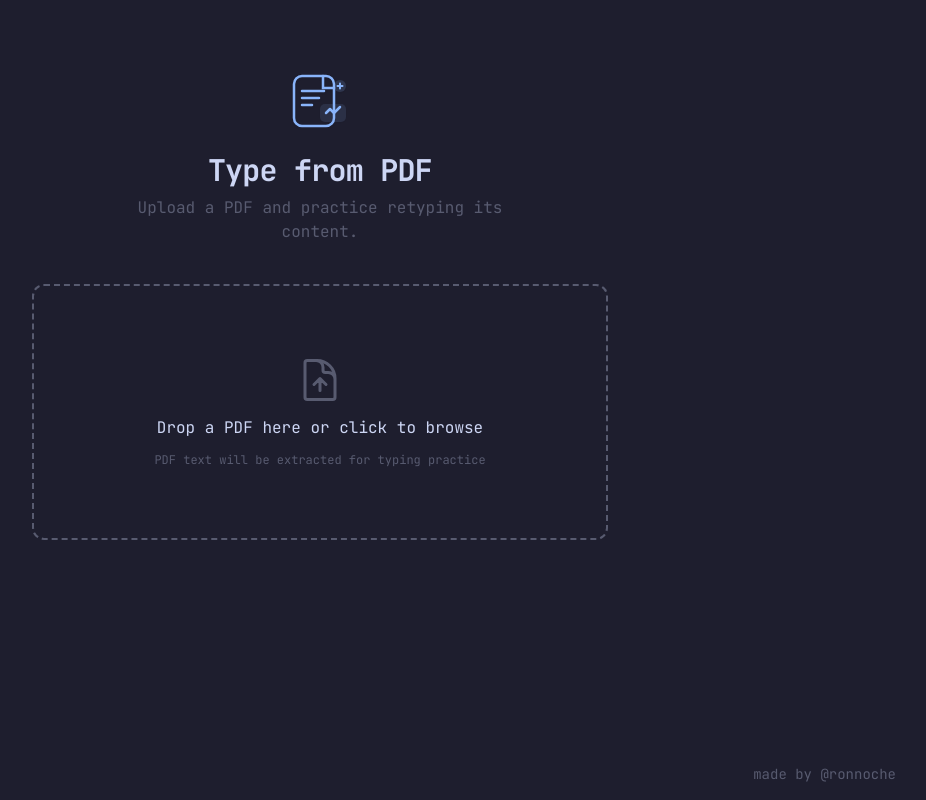
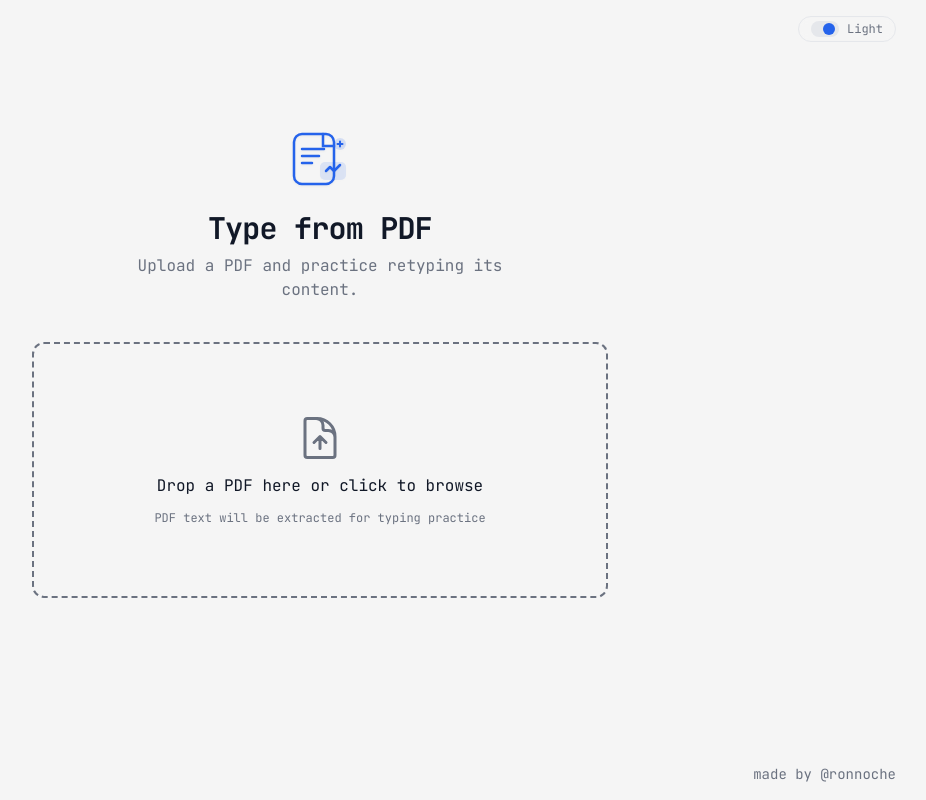
Before and after one commit to ronnoche/type-from-pdf, a Next.js app: page / in a window 1280 px wide. Shown: the whole page, without its empty margins (320-1246 px from the left). Built offline with nearby package versions, Linux system fonts and the light colour scheme.

Commit message:
added dark/light mode

```diff
--- a/app/components/SessionList.tsx
+++ b/app/components/SessionList.tsx
@@ -1,6 +1,7 @@
 "use client";
 
 import { Session, deleteSession } from "@/app/lib/storage";
+import { truncateText } from "@/app/lib/text";
 
 interface SessionListProps {
   sessions: Session[];
@@ -28,6 +29,7 @@ export default function SessionList({ sessions, onResume, onDelete }: SessionLis
           const progress = session.sourceText.length > 0
             ? Math.round((session.currentIndex / session.sourceText.length) * 100)
             : 0;
+          const displayName = truncateText(session.fileName, 60);
 
           return (
             <div
@@ -37,9 +39,10 @@ export default function SessionList({ sessions, onResume, onDelete }: SessionLis
               <button
                 onClick={() => onResume(session)}
                 className="flex-1 text-left"
+                title={session.fileName}
               >
                 <p className="text-sm text-[var(--text-primary)] truncate">
-                  {session.fileName}
+                  {displayName}
                 </p>
                 <p className="text-xs text-[var(--text-muted)] mt-0.5">
                   {session.completed ? (
--- /dev/null
+++ b/app/components/ThemeToggle.tsx
@@ -0,0 +1,61 @@
+"use client";
+
+import { useEffect, useState } from "react";
+
+type Theme = "dark" | "light";
+
+function applyTheme(theme: Theme) {
+  if (typeof document === "undefined") return;
+  document.documentElement.setAttribute("data-theme", theme);
+}
+
+export default function ThemeToggle() {
+  const [theme, setTheme] = useState<Theme>("dark");
+
+  useEffect(() => {
+    if (typeof window === "undefined") return;
+
+    const stored = window.localStorage.getItem("theme") as Theme | null;
+    if (stored === "light" || stored === "dark") {
+      setTheme(stored);
+      applyTheme(stored);
+      return;
+    }
+
+    const prefersLight = window.matchMedia &&
+      window.matchMedia("(prefers-color-scheme: light)").matches;
+
+    const initial: Theme = prefersLight ? "light" : "dark";
+    setTheme(initial);
+    applyTheme(initial);
+  }, []);
+
+  const toggleTheme = () => {
+    const next: Theme = theme === "dark" ? "light" : "dark";
+    setTheme(next);
+    if (typeof window !== "undefined") {
+      window.localStorage.setItem("theme", next);
+    }
+    applyTheme(next);
+  };
+
+  const isLight = theme === "light";
+
+  return (
+    <button
+      type="button"
+      onClick={toggleTheme}
+      className="inline-flex items-center gap-2 rounded-full border border-[var(--accent-dim)] px-3 py-1 text-xs text-[var(--text-muted)] hover:border-[var(--accent)] hover:text-[var(--accent)] bg-[var(--bg-surface)]/60 backdrop-blur-sm transition-colors"
+      aria-label={isLight ? "Switch to dark mode" : "Switch to light mode"}
+    >
+      <span className="relative flex h-4 w-7 items-center rounded-full bg-[var(--accent-dim)]">
+        <span
+          className={`h-3 w-3 rounded-full bg-[var(--accent)] transition-transform duration-200 ${
+            isLight ? "translate-x-3" : "translate-x-1"
+          }`}
+        />
+      </span>
+      <span>{isLight ? "Light" : "Dark"}</span>
+    </button>
+  );
+}
--- a/app/globals.css
+++ b/app/globals.css
@@ -12,6 +12,18 @@
   --accent: #89b4fa;
   --accent-dim: #45475a;
   --cursor: #f5e0dc;
+}
+
+:root[data-theme="light"] {
+  --bg: #f5f5f5;
+  --bg-surface: #ffffff;
+  --text-primary: #111827;
+  --text-muted: #6b7280;
+  --text-correct: #16a34a;
+  --text-error: #dc2626;
+  --accent: #2563eb;
+  --accent-dim: #e5e7eb;
+  --cursor: #111827;
 }
 
 body {
--- a/app/layout.tsx
+++ b/app/layout.tsx
@@ -1,6 +1,7 @@
 import type { Metadata } from "next";
 import { JetBrains_Mono } from "next/font/google";
 import "./globals.css";
+import ThemeToggle from "@/app/components/ThemeToggle";
 
 const mono = JetBrains_Mono({
   subsets: ["latin"],
@@ -21,6 +22,11 @@ export default function RootLayout({
     <html lang="en">
       <body className={`${mono.className} min-h-screen antialiased`}>
         <div className="min-h-screen flex flex-col">
+          <header className="px-6 py-4">
+            <div className="max-w-6xl mx-auto flex justify-end">
+              <ThemeToggle />
+            </div>
+          </header>
           <div className="flex-1">{children}</div>
           <footer className="px-6 py-4">
             <div className="max-w-6xl mx-auto flex justify-end text-sm text-[var(--text-muted)]">
--- /dev/null
+++ b/app/lib/text.ts
@@ -0,0 +1,4 @@
+export function truncateText(value: string, maxLength: number): string {
+  if (value.length <= maxLength) return value;
+  return `${value.slice(0, maxLength - 1)}…`;
+}
--- a/app/practice/page.tsx
+++ b/app/practice/page.tsx
@@ -6,6 +6,7 @@ import { getSession, Session } from "@/app/lib/storage";
 import { useTypingEngine } from "@/app/hooks/useTypingEngine";
 import TypingArea from "@/app/components/TypingArea";
 import StatsBar from "@/app/components/StatsBar";
+import { truncateText } from "@/app/lib/text";
 
 function PracticeContent() {
   const searchParams = useSearchParams();
@@ -108,13 +109,17 @@ function TypingSession({ session }: { session: Session }) {
     router.push("/");
   }, [router]);
 
+  const displayFileName = truncateText(session.fileName, 60);
+
   if (state.completed) {
     return (
       <main className="flex flex-col items-center justify-center min-h-screen px-6 gap-6">
         <h1 className="text-2xl font-bold text-[var(--text-correct)]">
           Complete
         </h1>
-        <p className="text-sm text-[var(--text-muted)]">{session.fileName}</p>
+        <p className="text-sm text-[var(--text-muted)]" title={session.fileName}>
+          {displayFileName}
+        </p>
         <StatsBar
           wpm={state.wpm}
           accuracy={state.accuracy}
@@ -168,8 +173,11 @@ function TypingSession({ session }: { session: Session }) {
           >
             &larr; Back
           </button>
-          <span className="text-sm text-[var(--text-muted)] truncate max-w-xs">
-            {session.fileName}
+          <span
+            className="text-sm text-[var(--text-muted)] truncate max-w-xs"
+            title={session.fileName}
+          >
+            {displayFileName}
           </span>
         </div>
         <button
```
